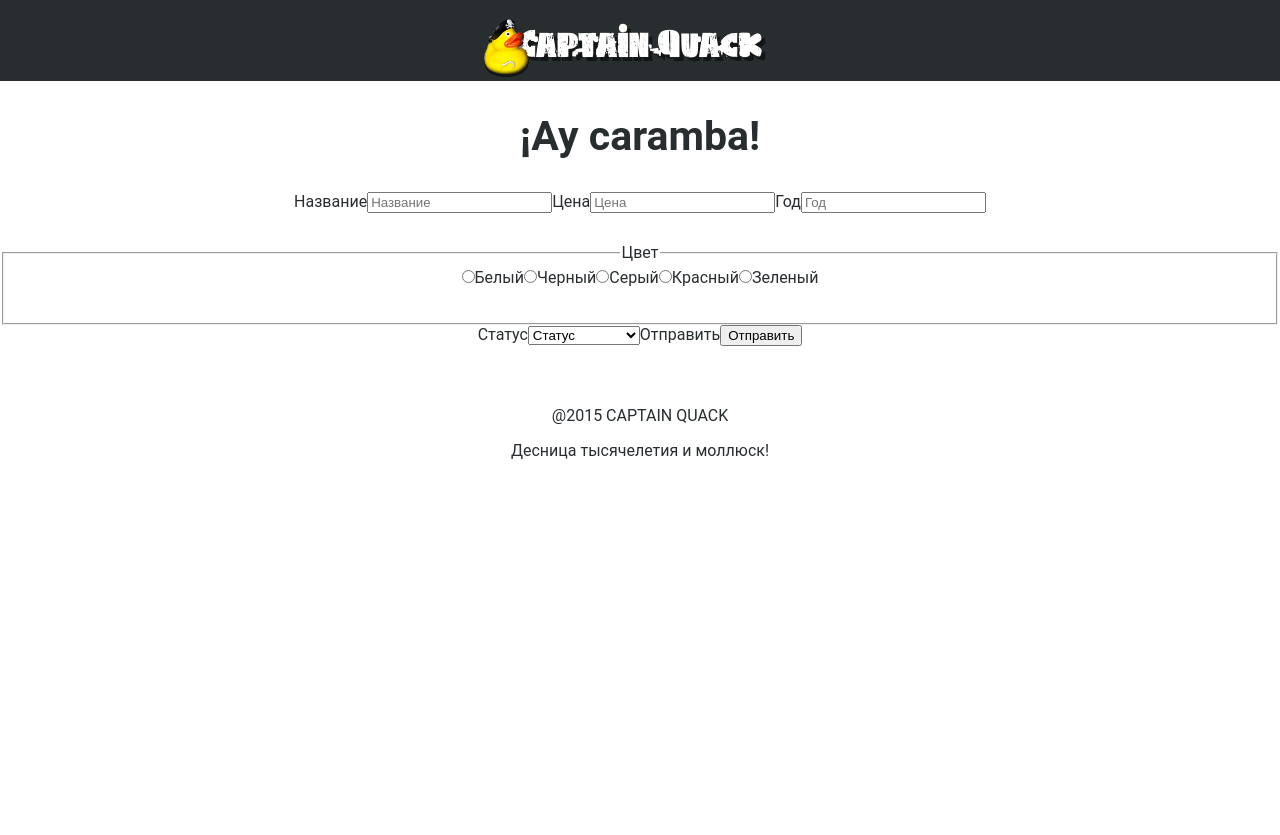
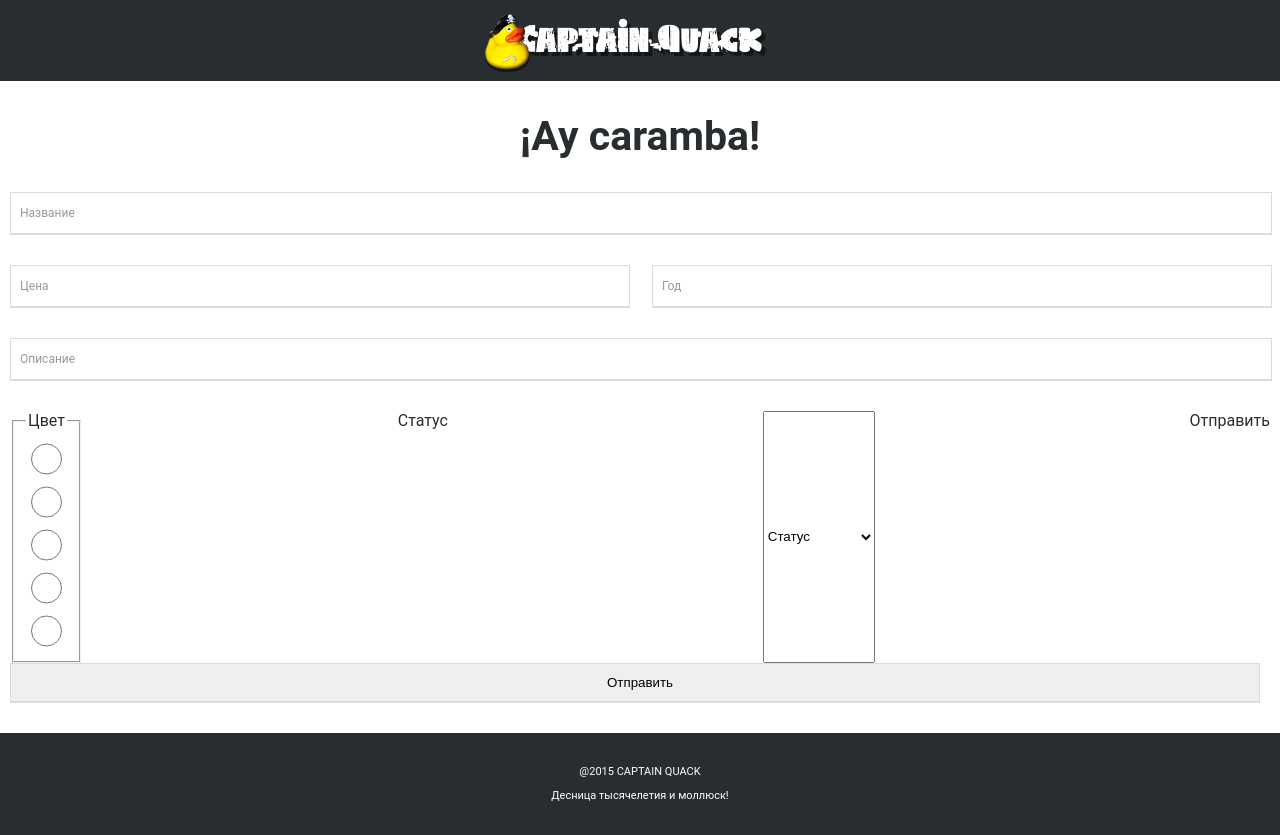
Before and after one commit to aovnkv/kodix-auto-test-task, a React (Create React App) app: page / in a window 1280 px wide. Before the commit the page ends 800 px from the top, so only its background shows below. Built offline with nearby package versions, Linux system fonts and the light colour scheme.

Commit message:
style: inputs & footer

```diff
--- a/src/App.scss
+++ b/src/App.scss
@@ -4,4 +4,5 @@
   text-align: center;
   font-family: $font;
   color: $charcoal;
+  margin: 0 10px;
 }
--- a/src/Footer.js
+++ b/src/Footer.js
@@ -3,7 +3,7 @@ import './Footer.scss';
 
 export default function Footer() {
   return (
-    <footer>
+    <footer className="footer">
       <div className="copyright">
         <p>@2015 CAPTAIN QUACK</p>
         <p>Десница тысячелетия и моллюск!</p>
--- a/src/Footer.scss
+++ b/src/Footer.scss
@@ -1,3 +1,15 @@
+@import './variables.scss';
+
 .footer {
   position: relative;
+  background: $charcoal;
+  display: flex;
+  flex-direction: column;
+  margin: 0 -10px;
+  height: 102px;
+  color: #fff;
+  font-size: 11px;
 }
+.copyright {
+  margin: auto;
+}
--- a/src/Form.js
+++ b/src/Form.js
@@ -5,33 +5,32 @@ class Form extends Component {
   render() {
     return (
       <form className="newCar--form">
-        <label htmlFor="newCar--title">Название</label>
-        <input
-          name="title"
-          type="text"
-          className="newCar--title"
-          id="newCar--title"
-          placeholder="Название"
-        />
-        <label htmlFor="newCar-price">Цена</label>
-        <input
-          name="price"
-          type="number"
-          className="newCar-price"
-          id="newCar-price"
-          placeholder="Цена"
-        />
-        <label htmlFor="newCar-year">Год</label>
-        <input
-          name="year"
-          type="number"
-          className="newCar-year"
-          id="newCar-year"
-          placeholder="Год"
-        />
-        <fieldset className="newCar-color">
+        <div className="newCar--form-row1">
+          <div className="newCar--form-title">
+            <input name="title" type="text" id="_title" />
+            <label htmlFor="_title">Название</label>
+          </div>
+          <div className="newCar--form-price">
+            <input name="price" type="number" id="_price" />
+            <label htmlFor="_price">Цена</label>
+          </div>
+          <div className="newCar--form-year">
+            <input name="year" type="number" id="_year" />
+            <label htmlFor="_year">Год</label>
+          </div>
+        </div>
+
+        <div className="newCar--form-row2">
+          <div className="newCar--form-compl">
+            <input name="title" type="text" id="_compl" />
+            <label htmlFor="_compl">Описание</label>
+          </div>
+        </div>
+
+        <div className="newCar--form-row3">
+          <fieldset>
             <legend>Цвет</legend>
-
+            <div className="newCar--form-colors">
               <input type="radio" id="newCar-color--white" name="white" />
               <label htmlFor="newCar-color--white">Белый</label>
 
@@ -46,6 +45,7 @@ class Form extends Component {
 
               <input type="radio" id="newCar-color--green" name="green" />
               <label htmlFor="newCar-color--green">Зеленый</label>
+            </div>
           </fieldset>
 
           <label htmlFor="newCar-status">Статус</label>
@@ -58,6 +58,7 @@ class Form extends Component {
 
           <label htmlFor="newCar-submit">Отправить</label>
           <input type="submit" value="Отправить" />
+        </div>
       </form>
     );
   }
--- a/src/Form.scss
+++ b/src/Form.scss
@@ -2,7 +2,76 @@
 
 .newCar--form {
   margin: 30px 0;
+
   input {
+    position: relative;
+    padding: 0;
+    display: block;
+    width: calc(100% - 10px);
+    height: 40px;
+    border: 1px solid #dcdcdc;
+    border-bottom-width: 2px;
+    padding-left: 10px;
+    cursor: pointer;
+
+    &:focus {
+      outline: none;
+      border-bottom-color: #111;
+    }
+    &:focus + label {
+      top: 0;
+      margin-top: -23px;
+      transform: none;
+    }
+  }
+
+  &-row1,
+  &-row2,
+  &-row3 {
+    position: relative;
+    display: flex;
+    flex-wrap: wrap;
+    justify-content: space-between;
+    width: 100%;
     margin: 0 0 30px 0;
+
+    input + label {
+      cursor: pointer;
+      position: absolute;
+      text-align: left;
+      top: 50%;
+      transform: translateY(-50%);
+      bottom: 0;
+      left: 0;
+      width: calc(100% - 10px);
+      transition: 0.2s;
+      color: #999;
+      font-size: 12px;
+      padding: 5px 0 5px 10px;
+      line-height: 0.9;
+    }
+  }
+  &-title {
+    margin-bottom: 30px;
+  }
+  &-title,
+  &-compl {
+    position: relative;
+    width: 100%;
+  }
+  &-price,
+  &-year {
+    position: relative;
+    width: calc(50% - 12px);
+  }
+
+  &-colors {
+    margin: 0;
+    padding: 0;
+    border: none;
+
+    label {
+      visibility: hidden;
+    }
   }
 }
--- a/src/Header.scss
+++ b/src/Header.scss
@@ -12,8 +12,9 @@
   justify-content: center;
   align-items: center;
   background: $charcoal;
-  height: 5em;
-  min-height: 81px;
+  height: 71px;
+  padding-bottom: 10px;
+  margin: 0 -10px;
 
   &--wrapper {
     position: relative;
@@ -22,7 +23,7 @@
     position: absolute;
     width: 47px;
     height: auto;
-    left: -34px;
+    left: -33px;
     top: -4px;
     object-fit: contain;
   }
```
Lines whose indentation alone changed are shown as unchanged.
